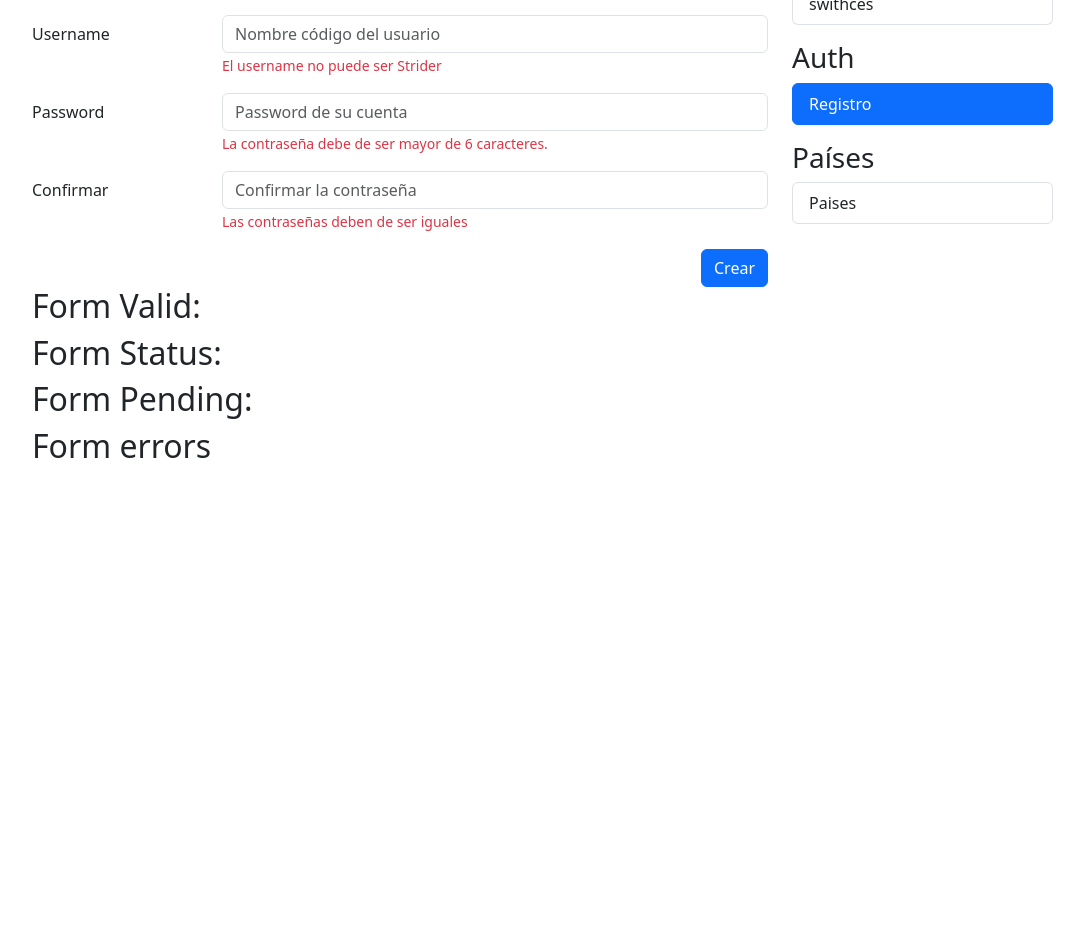
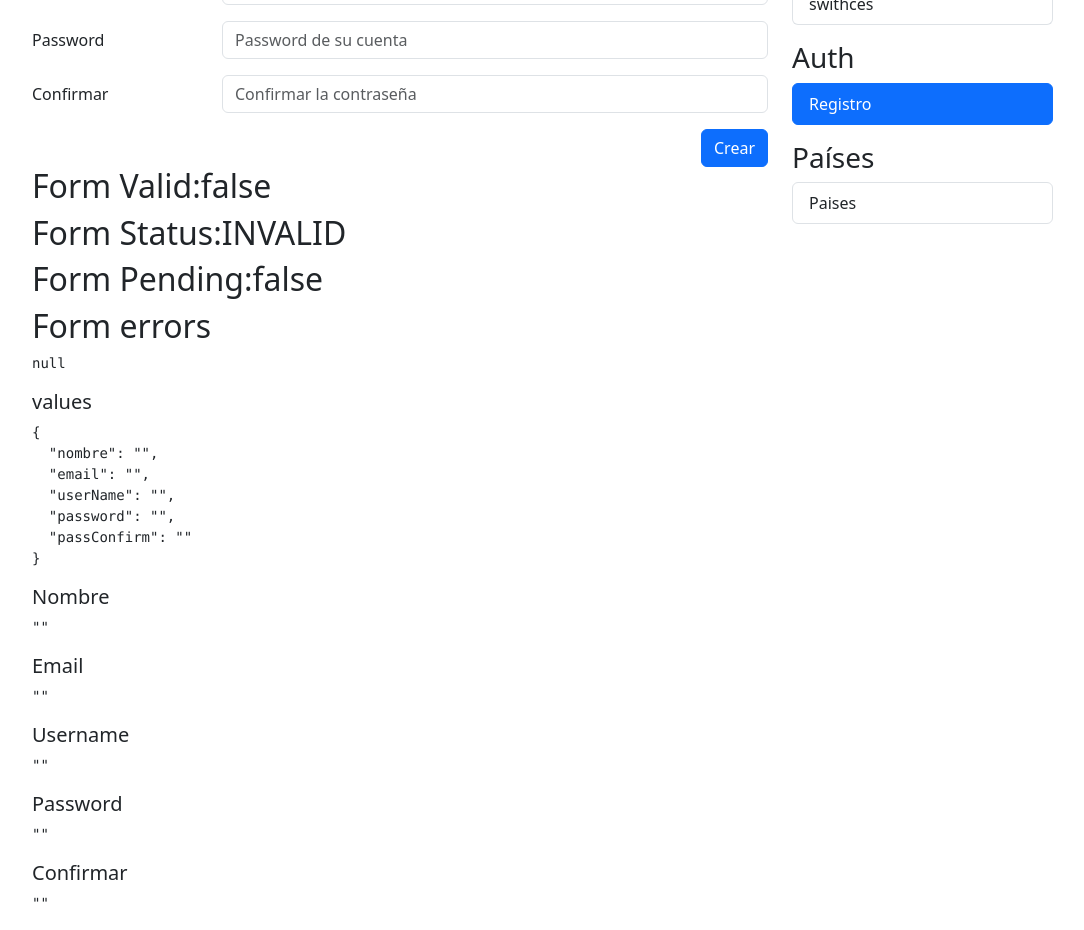
Before and after one commit to jesWeb/FormulariosReactivos-Angular, an Angular app: page /auth/register in a window 1280 px wide. Shown: the part 260-1190 px from the top of the page, without its empty margins (145-1229 px from the left). Before the commit the page ends 800 px from the top, so only its background shows below. Built offline with nearby package versions, Linux system fonts and the light colour scheme.

Commit message:
avance de el formulario de registro con patterns

```diff
--- a/src/app/auth/pages/login/login.component.html
+++ b/src/app/auth/pages/login/login.component.html
@@ -3,7 +3,7 @@
 
 <div class="row">
   <div class="col">
-    <form autocomplete="off">
+    <form autocomplete="off" [formGroup]="loginForm" (ngSubmit)="onSubmit()">
       <!-- Nombre -->
       <div class="row mb-3">
         <label class="col-sm-3 col-form-label">Nombre y apellido</label>
@@ -12,11 +12,15 @@
             type="text"
             class="form-control"
             placeholder="Nombre del usuario"
+            formControlName="nombre"
           />
 
+          @if(formUtil.isValField(loginForm,'nombre')){
           <span class="form-text text-danger">
-            Debe de ser en formato de nombre y apellido
+            {{ formUtil.getFieldError(loginForm, "nombre") }}
+            <!-- Debe de ser en formato de nombre y apellido -->
           </span>
+          }
         </div>
       </div>
 
@@ -28,10 +32,16 @@
             type="email"
             class="form-control"
             placeholder="Email del usuario"
+            formControlName="email"
+            email="true"
           />
+
+          @if(formUtil.isValField(loginForm,'email')){
           <span class="form-text text-danger">
-            mensaje de error del email
+            {{ formUtil.getFieldError(loginForm, "email") }}
+            <!-- mensaje de error del email -->
           </span>
+          }
         </div>
       </div>
 
@@ -43,10 +53,15 @@
             type="text"
             class="form-control"
             placeholder="Nombre código del usuario"
+            formControlName="userName"
           />
+
+          @if(formUtil.isValField(loginForm,'userName')){
           <span class="form-text text-danger">
-            El username no puede ser Strider
+            {{ formUtil.getFieldError(loginForm, "UserName") }}
+            <!-- El username no puede ser Strider -->
           </span>
+          }
         </div>
       </div>
 
@@ -58,11 +73,15 @@
             type="password"
             class="form-control"
             placeholder="Password de su cuenta"
+            formControlName="password"
           />
 
+          @if(formUtil.isValField(loginForm,'password')){
           <span class="form-text text-danger">
-            La contraseña debe de ser mayor de 6 caracteres.
+            {{ formUtil.getFieldError(loginForm, "password") }}
+            <!-- La contraseña debe de ser mayor de 6 caracteres. -->
           </span>
+          }
         </div>
       </div>
 
@@ -74,11 +93,14 @@
             type="password"
             class="form-control"
             placeholder="Confirmar la contraseña"
+            formControlName="passConfirm"
           />
-
+          @if(formUtil.isValField(loginForm,'passConfirm')){
           <span class="form-text text-danger">
-            Las contraseñas deben de ser iguales
+            {{ formUtil.getFieldError(loginForm, "passConfirm") }}
+            <!-- Las contraseñas deben de ser iguales -->
           </span>
+          }
         </div>
       </div>
 
@@ -91,24 +113,28 @@
   </div>
 </div>
 
-<h2>Form Valid:</h2>
-<h2>Form Status:</h2>
-<h2>Form Pending:</h2>
-<h2>Form errors</h2>
-<!-- <pre>{{ 'formulario' | json }}</pre>
+<h2>Form Valid:{{ loginForm.valid }}</h2>
+<h2>Form Status:{{ loginForm.status }}</h2>
+<h2>Form Pending:{{ loginForm.pending }}</h2>
+<h2>Form errors{{ loginForm.errors }}</h2>
+
+<pre>{{ loginForm.errors | json }}</pre>
+
+<h5>values</h5>
+
+<pre>{{ loginForm.value | json }}</pre>
 
 <h5>Nombre</h5>
-<pre>{{ 'formulario' | json }}</pre>
+<pre>{{ loginForm.controls["nombre"].value | json }}</pre>
 
 <h5>Email</h5>
-<pre>{{ 'formulario' | json }}</pre>
+<pre>{{ loginForm.controls["email"].value | json }}</pre>
 
 <h5>Username</h5>
-<pre>{{ 'formulario' | json }}</pre>
-
+<pre>{{ loginForm.controls["userName"].value | json }}</pre>
 
 <h5>Password</h5>
-<pre>{{ 'formulario' | json }}</pre>
+<pre>{{ loginForm.controls["password"].value | json }}</pre>
 
 <h5>Confirmar</h5>
-<pre>{{ 'formulario' | json }}</pre> -->
+<pre>{{ loginForm.controls["passConfirm"].value | json }}</pre>
--- a/src/app/auth/pages/login/login.component.ts
+++ b/src/app/auth/pages/login/login.component.ts
@@ -1,9 +1,41 @@
-import { ChangeDetectionStrategy, Component } from '@angular/core';
+import { JsonPipe } from '@angular/common';
+import { Component, inject } from '@angular/core';
+import { FormBuilder, FormGroup, ReactiveFormsModule, Validators } from '@angular/forms';
+import { FormUtils } from '../../../utils/form-utils';
 
 @Component({
   selector: 'app-login',
-  imports: [],
+  imports: [JsonPipe, ReactiveFormsModule],
   templateUrl: './login.component.html',
-  changeDetection: ChangeDetectionStrategy.OnPush,
 })
-export class LoginComponent { }
+export class LoginComponent {
+
+  static namePattern = '([a-zA-Z]+) ([a-zA-Z]+)';
+  static emailPattern = '^[a-z0-9._%+-]+@[a-z0-9.-]+\\.[a-z]{2,4}$';
+  static notOnlySpacesPattern = '^[a-zA-Z0-9]+$';
+
+
+  private fb = inject(FormBuilder)
+
+  formUtil = FormUtils
+
+  //formBUilder
+  loginForm: FormGroup = this.fb.group({
+    nombre: ['', Validators.required],
+    email: ['', Validators.required, Validators.email],
+    userName: ['', Validators.required, Validators.minLength(6)],
+    password: ['', Validators.required, Validators.minLength(6)],
+    passConfirm: ['', Validators.required]
+  })
+
+  onSubmit() {
+    this.loginForm.markAllAsTouched()
+    console.log('====================================');
+    console.log(this.loginForm.value);
+    console.log('====================================');
+  }
+
+
+
+
+}
--- a/src/app/reactive/pages/switches/switches-page/switches-page.component.ts
+++ b/src/app/reactive/pages/switches/switches-page/switches-page.component.ts
@@ -1,11 +1,11 @@
 import { Component, inject } from '@angular/core';
 import { FormBuilder, FormGroup, ReactiveFormsModule, Validators } from '@angular/forms';
-import { JsonPipe, NgClass } from '@angular/common';
+import { JsonPipe } from '@angular/common';
 import { FormUtils } from '../../../../utils/form-utils';
 
 @Component({
   selector: 'app-switches-page',
-  imports: [JsonPipe, ReactiveFormsModule, NgClass],
+  imports: [JsonPipe, ReactiveFormsModule],
   templateUrl: './switches-page.component.html',
 })
 export class SwitchesPageComponent {
--- a/src/app/utils/form-utils.ts
+++ b/src/app/utils/form-utils.ts
@@ -11,6 +11,8 @@ export class FormUtils {
           return `valor minimo ${errors['minlength'].requiredLength} caracteres.`;
         case 'min':
           return `Minimo de ${errors['min'].min}`;
+        case 'email':
+          return `El valor ingresado no es un correo electronico valido`;
       }
     }
     return null
```
